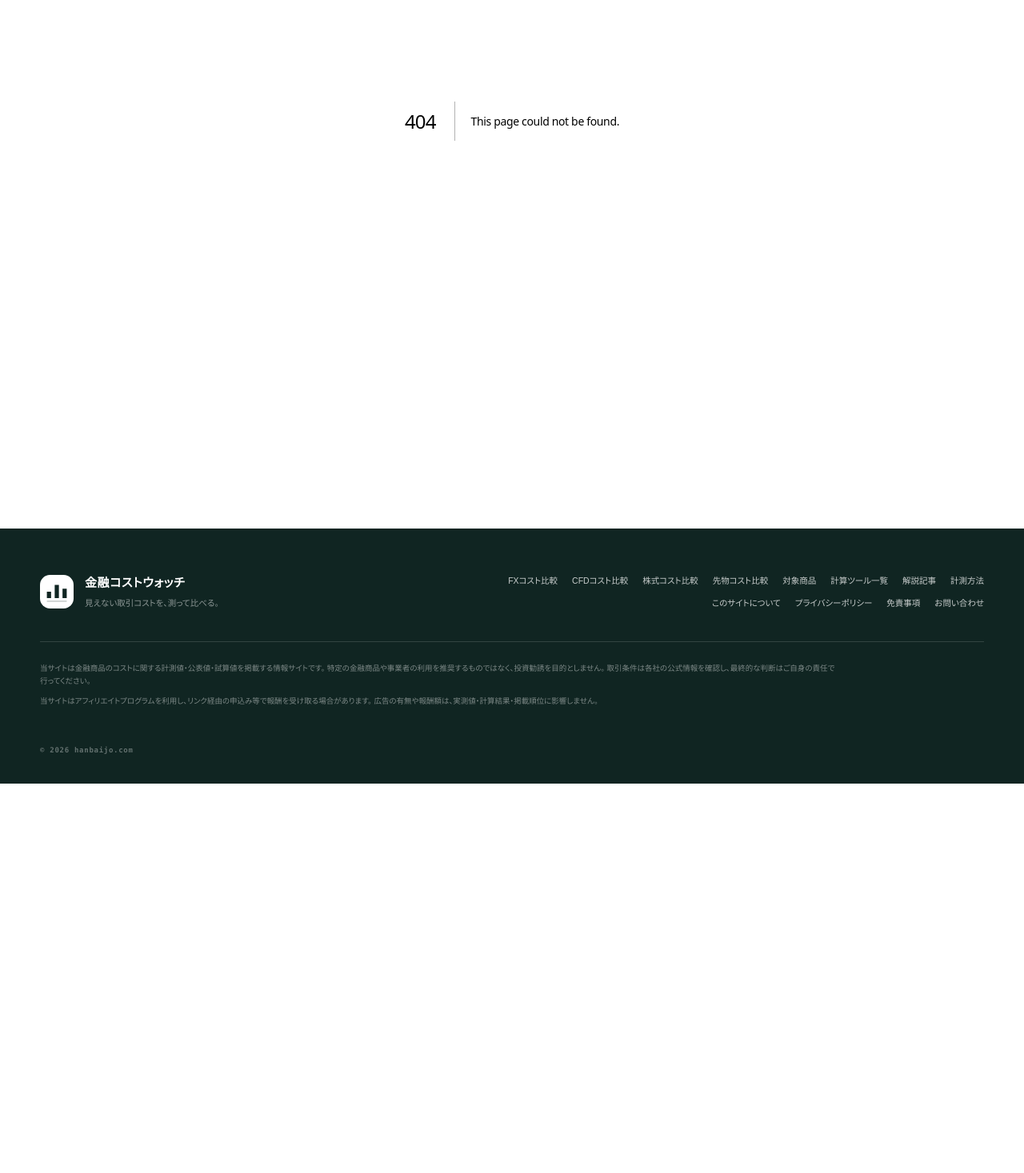
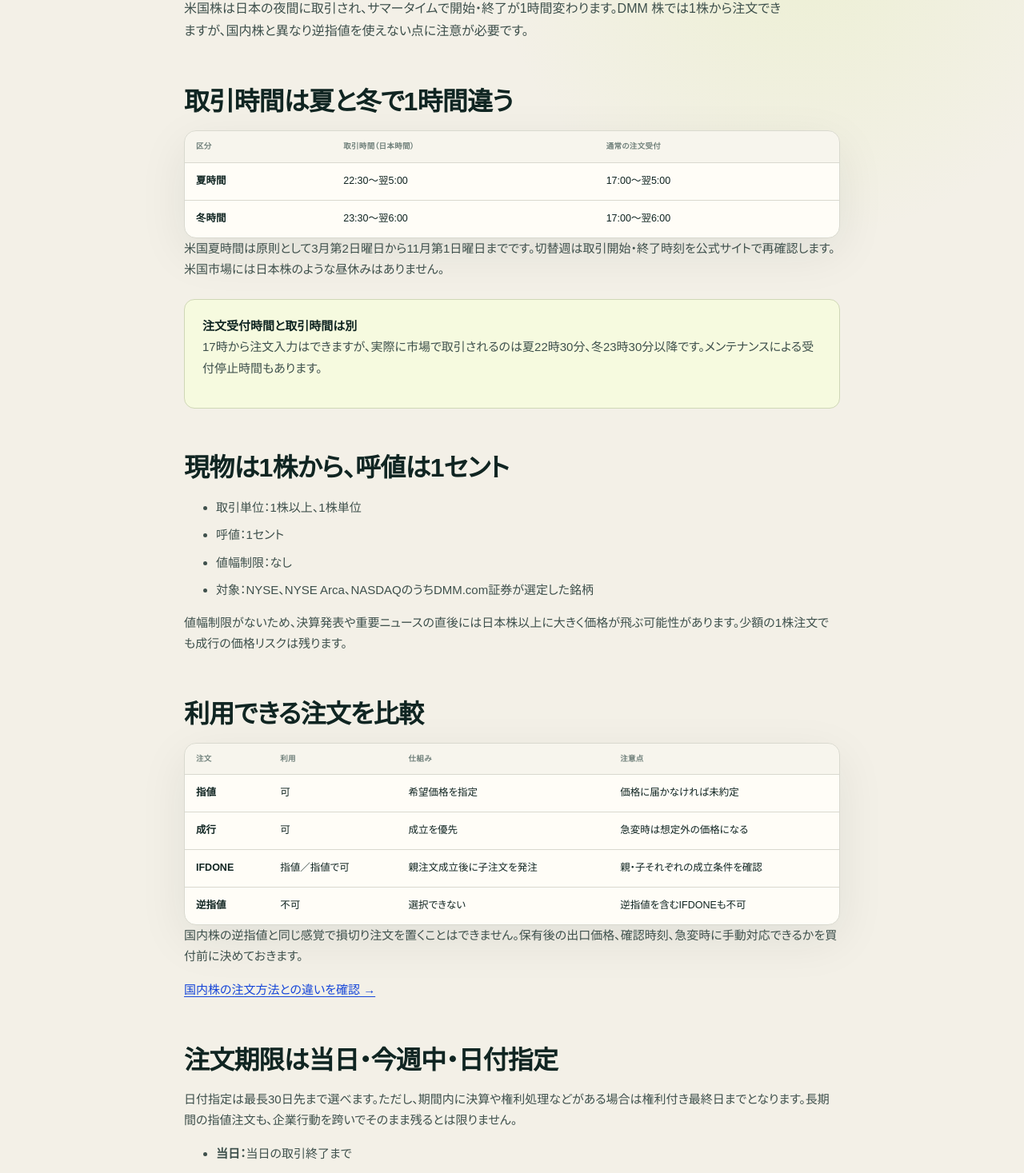
Before and after one commit to mrok18/hanbaijo, a Next.js app: page /articles/dmm-kabu-us-stock-order-hours in a window 1280 px wide. Before the commit this address had no page. Shown: the part 326-1793 px from the top of the page at 80% size. Before the commit the page ends 1306 px from the top, so only its background shows below. Built offline with nearby package versions, Linux system fonts and the light colour scheme.

Commit message:
Add DMM Kabu US stock order guide

```diff
--- /dev/null
+++ b/app/articles/dmm-kabu-us-stock-order-hours/page.tsx
@@ -0,0 +1,79 @@
+import Link from 'next/link';
+import AffiliateOfferCard from '@/components/AffiliateOfferCard';
+import { AFFILIATE_OFFERS } from '@/lib/affiliates';
+
+export const metadata = {
+  title: 'DMM 株の米国株取引時間・注文方法｜逆指値は使える？',
+  description: 'DMM 株の米国株現物を、夏時間・冬時間、注文受付時間、1株単位、成行・指値・IFDONE、逆指値非対応、最長30日の期限、円貨・外貨決済で整理します。',
+};
+
+const faq = [
+  { q: 'DMM 株の米国株は何時から取引できますか？', a: '日本時間で冬時間は23時30分～翌6時、夏時間は22時30分～翌5時です。米国夏時間は原則3月第2日曜日から11月第1日曜日までです。' },
+  { q: 'DMM 株の米国株で逆指値は使えますか？', a: '米国株式取引では逆指値と、逆指値を含むIFDONE注文は選択できません。利用できる注文条件を注文画面で確認してください。' },
+  { q: '米国株は何株から注文できますか？', a: '1株以上、1株単位です。呼値は1セントで、米国市場には日本株のような値幅制限はありません。' },
+] as const;
+
+export default function Page() {
+  const jsonLd = { '@context': 'https://schema.org', '@graph': [
+    { '@type': 'Article', headline: metadata.title, description: metadata.description, datePublished: '2026-09-09', dateModified: '2026-09-09', mainEntityOfPage: 'https://hanbaijo.com/articles/dmm-kabu-us-stock-order-hours', author: { '@type': 'Organization', name: '金融コストウォッチ' }, publisher: { '@type': 'Organization', name: '金融コストウォッチ' } },
+    { '@type': 'FAQPage', mainEntity: faq.map((item) => ({ '@type': 'Question', name: item.q, acceptedAnswer: { '@type': 'Answer', text: item.a } })) },
+  ] };
+
+  return <article>
+    <script type="application/ld+json" dangerouslySetInnerHTML={{ __html: JSON.stringify(jsonLd).replace(/</g, '\\u003c') }} />
+    <p className="page-kicker">DMM KABU / US STOCK ORDERS</p>
+    <h1>DMM 株の米国株<br />取引時間と注文方法</h1>
+    <p className="lede">米国株は日本の夜間に取引され、サマータイムで開始・終了が1時間変わります。DMM 株では1株から注文できますが、国内株と異なり逆指値を使えない点に注意が必要です。</p>
+
+    <h2>取引時間は夏と冬で1時間違う</h2>
+    <div className="data-panel"><div className="table-scroll"><table className="rates comparison-table"><thead><tr><th>区分</th><th>取引時間（日本時間）</th><th>通常の注文受付</th></tr></thead><tbody>
+      <tr><td className="ex-name">夏時間</td><td>22:30～翌5:00</td><td>17:00～翌5:00</td></tr>
+      <tr><td className="ex-name">冬時間</td><td>23:30～翌6:00</td><td>17:00～翌6:00</td></tr>
+    </tbody></table></div></div>
+    <p>米国夏時間は原則として3月第2日曜日から11月第1日曜日までです。切替週は取引開始・終了時刻を公式サイトで再確認します。米国市場には日本株のような昼休みはありません。</p>
+    <div className="callout"><strong>注文受付時間と取引時間は別</strong><p>17時から注文入力はできますが、実際に市場で取引されるのは夏22時30分、冬23時30分以降です。メンテナンスによる受付停止時間もあります。</p></div>
+
+    <h2>現物は1株から、呼値は1セント</h2>
+    <ul><li>取引単位：1株以上、1株単位</li><li>呼値：1セント</li><li>値幅制限：なし</li><li>対象：NYSE、NYSE Arca、NASDAQのうちDMM.com証券が選定した銘柄</li></ul>
+    <p>値幅制限がないため、決算発表や重要ニュースの直後には日本株以上に大きく価格が飛ぶ可能性があります。少額の1株注文でも成行の価格リスクは残ります。</p>
+
+    <h2>利用できる注文を比較</h2>
+    <div className="data-panel"><div className="table-scroll"><table className="rates comparison-table"><thead><tr><th>注文</th><th>利用</th><th>仕組み</th><th>注意点</th></tr></thead><tbody>
+      <tr><td className="ex-name">指値</td><td>可</td><td>希望価格を指定</td><td>価格に届かなければ未約定</td></tr>
+      <tr><td className="ex-name">成行</td><td>可</td><td>成立を優先</td><td>急変時は想定外の価格になる</td></tr>
+      <tr><td className="ex-name">IFDONE</td><td>指値／指値で可</td><td>親注文成立後に子注文を発注</td><td>親・子それぞれの成立条件を確認</td></tr>
+      <tr><td className="ex-name">逆指値</td><td>不可</td><td>選択できない</td><td>逆指値を含むIFDONEも不可</td></tr>
+    </tbody></table></div></div>
+    <p>国内株の逆指値と同じ感覚で損切り注文を置くことはできません。保有後の出口価格、確認時刻、急変時に手動対応できるかを買付前に決めておきます。</p>
+    <p><Link href="/articles/dmm-kabu-order-types-expiration">国内株の注文方法との違いを確認 →</Link></p>
+
+    <h2>注文期限は当日・今週中・日付指定</h2>
+    <p>日付指定は最長30日先まで選べます。ただし、期間内に決算や権利処理などがある場合は権利付き最終日までとなります。長期間の指値注文も、企業行動を跨いでそのまま残るとは限りません。</p>
+    <ul><li><strong>当日：</strong>当日の取引終了まで</li><li><strong>今週中：</strong>その週の最終営業日まで</li><li><strong>日付指定：</strong>指定日の取引終了まで、最長30日先</li></ul>
+
+    <h2>円貨決済と外貨決済を注文時に選ぶ</h2>
+    <div className="data-panel"><div className="table-scroll"><table className="rates comparison-table"><thead><tr><th>決済</th><th>資金</th><th>為替コスト</th><th>向く使い方</th></tr></thead><tbody>
+      <tr><td className="ex-name">円貨決済</td><td>円</td><td>1ドルあたり片道25銭</td><td>両替操作を省きたい</td></tr>
+      <tr><td className="ex-name">外貨決済</td><td>米ドル</td><td>売買時は発生しない</td><td>ドルを再利用したい</td></tr>
+    </tbody></table></div></div>
+    <p>円貨決済の買付余力は参考レートによる予定額に105％の余裕率を乗じて計算され、実際の約定金額は翌国内営業日に確定します。預り区分が「日本株信用代用」の米国株は、外貨決済で売却できない制限もあります。</p>
+    <p><Link href="/articles/dmm-kabu-us-stock-fee">米国株の手数料・為替コストを計算 →</Link></p>
+
+    <h2>注文前チェックリスト</h2>
+    <ol><li>夏時間・冬時間と取引開始時刻を確認</li><li>取扱対象銘柄か確認</li><li>成行・指値・IFDONEから選択</li><li>逆指値を使えない前提で出口を決める</li><li>円貨・外貨決済と預り区分を確認</li><li>注文期限と決算・権利日を確認</li></ol>
+
+    <h2>よくある質問</h2>
+    {faq.map((item) => <section key={item.q}><h3>{item.q}</h3><p>{item.a}</p></section>)}
+
+    <section className="article-sources" aria-labelledby="sources"><h2 id="sources">参照した公式資料</h2><ul>
+      <li><a href="https://kabu.dmm.com/us/stock/outline/" target="_blank" rel="noopener noreferrer">DMM 株「米国株式の商品概要・取引ルール」</a></li>
+      <li><a href="https://kabu.dmm.com/us/stock/us_time/" target="_blank" rel="noopener noreferrer">DMM 株「米国株式の取引時間」</a></li>
+      <li><a href="https://kabu.dmm.com/support/faqs/article/00367/" target="_blank" rel="noopener noreferrer">DMM 株「米国株式の決済方法」</a></li>
+      <li><a href="https://kabu.dmm.com/support/faqs/article/00398/" target="_blank" rel="noopener noreferrer">DMM 株「円貨決済の参考レート」</a></li>
+      <li><a href="https://kabu.dmm.com/support/faqs/article/00731/" target="_blank" rel="noopener noreferrer">DMM 株「外貨決済で売却できない場合」</a></li>
+    </ul><p>取引時間・注文仕様・決済条件は2026年9月9日に確認しました。祝日、短縮取引、メンテナンス、サマータイム切替により変わるため、発注前に最新情報を確認してください。</p></section>
+
+    <section className="article-affiliate" aria-label="DMM 株の広告"><AffiliateOfferCard offer={AFFILIATE_OFFERS['dmm-kabu']} /><p className="affiliate-disclosure">上記はA8.netの提携広告です。広告報酬は記事内容や評価に影響しません。注文の成立や約定価格は保証されません。</p></section>
+    <p><Link href="/stocks/dmm-kabu">DMM 株のコストシート →</Link></p>
+  </article>;
+}
--- a/app/articles/posts.ts
+++ b/app/articles/posts.ts
@@ -1,4 +1,5 @@
 export const POSTS = [
+  { slug: 'dmm-kabu-us-stock-order-hours', category: '米国株・DMM 株', title: 'DMM 株の米国株取引時間・注文方法｜逆指値は使える？', desc: '夏時間・冬時間、注文受付、1株単位、成行・指値・IFDONE、逆指値非対応、最長30日の期限、円貨・外貨決済を整理する。' },
   { slug: 'dmm-kabu-order-types-expiration', category: '国内株・DMM 株', title: 'DMM 株の注文方法｜成行・指値・逆指値・OCOと失効条件', desc: '成行、指値、寄付、引け、不成、逆指値、OCO、IOC、注文期限、期限前に失効する条件、NISAの制限を整理する。' },
   { slug: 'dmm-kabu-fractional-shares-buyback', category: '国内株・DMM 株', title: 'DMM 株の単元未満株は売却できる？買取請求・手数料・NISAを整理', desc: '通常売却との違い、買取請求の操作、550円の取次手数料、価格決定、受付停止期間、NISAでの取扱いを整理する。' },
   { slug: 'dmm-kabu-tob-application', category: '国内株・DMM 株', title: 'DMM 株のTOB申込方法｜移管・手数料・NISA株の注意点', desc: '対象銘柄、PCでの申込、他社からの移管、無料範囲、申込取消、NISAから課税口座への振替を整理する。' },
--- a/app/stocks/dmm-kabu/page.tsx
+++ b/app/stocks/dmm-kabu/page.tsx
@@ -5,6 +5,7 @@ import { AFFILIATE_OFFERS } from '@/lib/affiliates';
 export const metadata = { title: 'DMM 株の国内株手数料・コスト', description: 'DMM 株の国内株現物における1注文ごとの手数料と、信用・米国株で異なる条件を公式情報から整理します。' };
 export default function Page() {
   return <StockProviderFactSheet provider={STOCK_PROVIDERS['dmm-kabu']} affiliateOffer={AFFILIATE_OFFERS['dmm-kabu']} relatedArticles={[
+    { href: '/articles/dmm-kabu-us-stock-order-hours', title: '米国株の取引時間と注文', description: '夏冬の時間、1株単位、成行・指値・IFDONE、逆指値非対応を整理します。' },
     { href: '/articles/dmm-kabu-order-types-expiration', title: '注文方法と失効条件', description: '成行・指値・逆指値・OCO、注文期限、期限前に失効する条件を整理します。' },
     { href: '/articles/dmm-kabu-fractional-shares-buyback', title: '単元未満株の買取請求', description: '通常売却との違い、550円の手数料、価格決定、受付停止期間を整理します。' },
     { href: '/articles/dmm-kabu-tob-application', title: 'TOBの申込方法', description: '対象銘柄、PC申込、他社からの移管、NISA株の課税口座振替を整理します。' },
--- a/app/stocks/page.tsx
+++ b/app/stocks/page.tsx
@@ -119,6 +119,7 @@ export default function StocksPage() {
           <article className="affiliate-card"><div className="affiliate-card-head"><span>SELL</span><b>DMM 株</b></div><p className="affiliate-category">TOB</p><h3>公開買付けの申込</h3><p>対象銘柄、PC申込、他社からの移管、NISA株の課税口座振替を整理します。</p><Link href="/articles/dmm-kabu-tob-application">記事を読む →</Link></article>
           <article className="affiliate-card"><div className="affiliate-card-head"><span>ODD LOT</span><b>DMM 株</b></div><p className="affiliate-category">FRACTIONAL SHARES</p><h3>単元未満株の買取請求</h3><p>通常売却との違い、550円の手数料、価格決定、受付停止期間を整理します。</p><Link href="/articles/dmm-kabu-fractional-shares-buyback">記事を読む →</Link></article>
           <article className="affiliate-card"><div className="affiliate-card-head"><span>ORDER</span><b>DMM 株</b></div><p className="affiliate-category">EXECUTION TYPES</p><h3>注文方法と失効条件</h3><p>成行・指値・逆指値・OCO、最長30日の期限と途中失効を整理します。</p><Link href="/articles/dmm-kabu-order-types-expiration">記事を読む →</Link></article>
+          <article className="affiliate-card"><div className="affiliate-card-head"><span>US ORDER</span><b>DMM 株</b></div><p className="affiliate-category">US TRADING HOURS</p><h3>米国株の時間と注文</h3><p>夏冬の取引時間、1株単位、IFDONE、逆指値非対応、決済通貨を整理します。</p><Link href="/articles/dmm-kabu-us-stock-order-hours">記事を読む →</Link></article>
         </div>
       </section>
 
```
